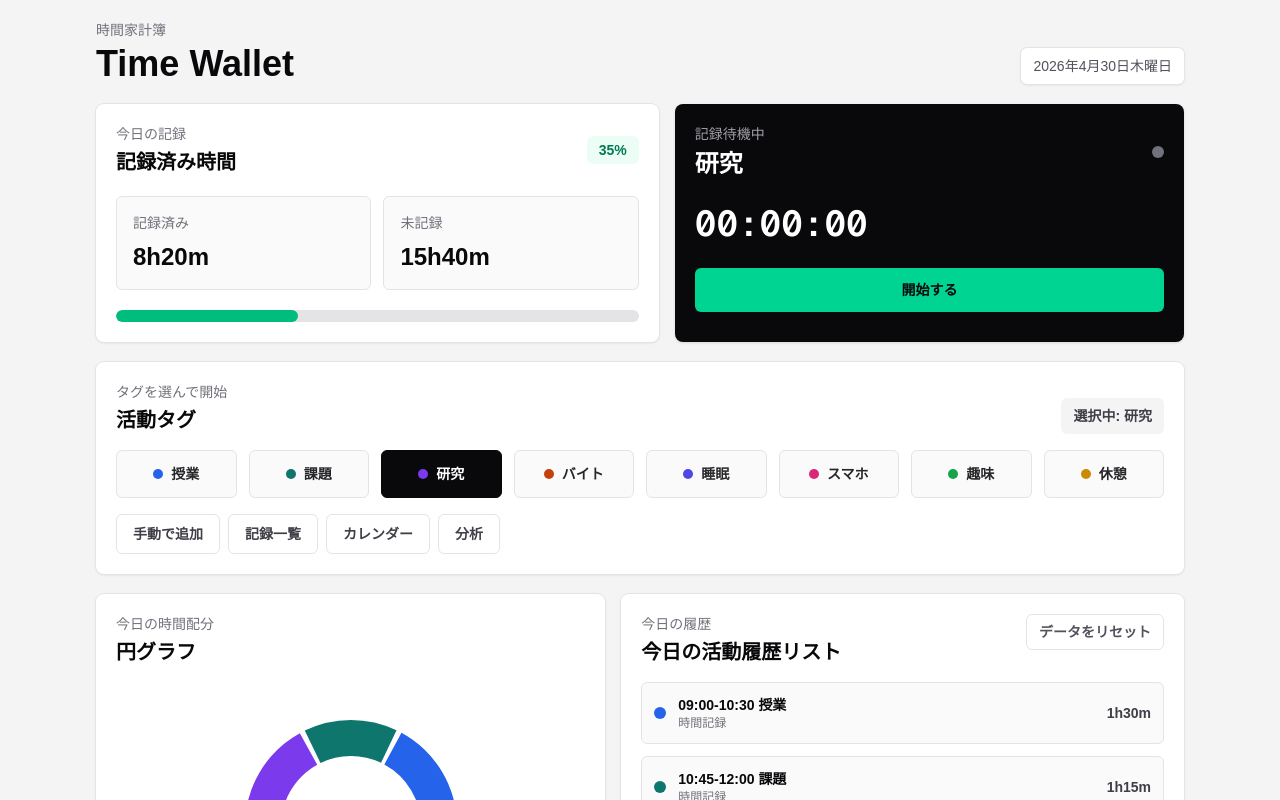
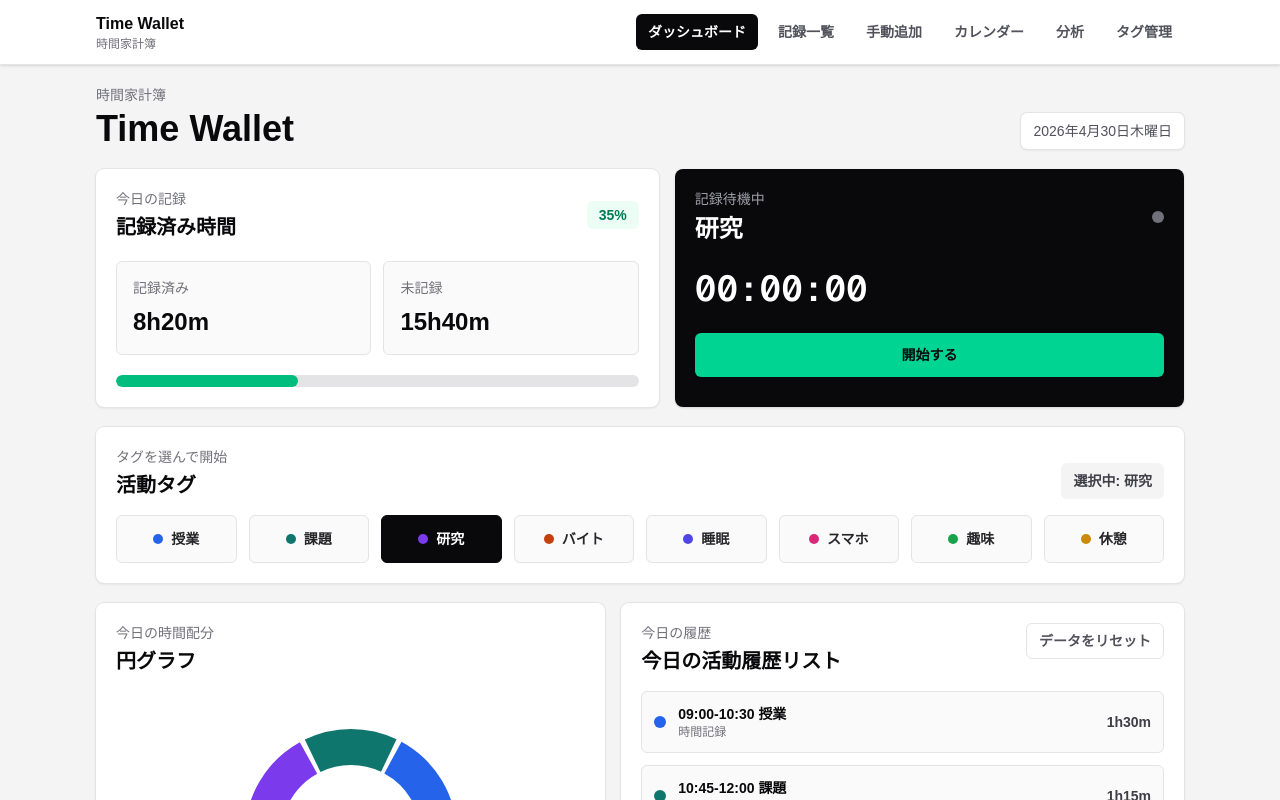
Before and after one commit to tomio-h/time_management_application, a Next.js app: page /dashboard in a window 1280 px wide. Shown: the top 800 px of the page. Built offline with nearby package versions, Linux system fonts and the light colour scheme.

Commit message:
Add shared navigation

```diff
--- a/app/analytics/page.tsx
+++ b/app/analytics/page.tsx
@@ -1,6 +1,5 @@
 "use client";
 
-import Link from "next/link";
 import { useEffect, useMemo, useState } from "react";
 import {
   Bar,
@@ -300,20 +299,6 @@ export default function AnalyticsPage() {
               分析
             </h1>
           </div>
-          <div className="flex flex-col gap-2 sm:flex-row">
-            <Link
-              href="/dashboard"
-              className="rounded-md bg-zinc-950 px-3 py-2 text-center text-sm font-semibold text-white shadow-sm transition-colors hover:bg-zinc-800"
-            >
-              ダッシュボードへ
-            </Link>
-            <Link
-              href="/calendar"
-              className="rounded-md bg-white px-3 py-2 text-center text-sm font-semibold text-zinc-700 shadow-sm ring-1 ring-zinc-200 transition-colors hover:bg-zinc-50"
-            >
-              カレンダーへ
-            </Link>
-          </div>
         </header>
 
         <section className="rounded-lg bg-white p-5 shadow-sm ring-1 ring-zinc-200">
--- a/app/calendar/page.tsx
+++ b/app/calendar/page.tsx
@@ -1,6 +1,5 @@
 "use client";
 
-import Link from "next/link";
 import { useEffect, useMemo, useState } from "react";
 import {
   attachTagIdsToRecords,
@@ -214,26 +213,6 @@ export default function CalendarPage() {
               カレンダー
             </h1>
           </div>
-          <div className="flex flex-col gap-2 sm:flex-row">
-            <Link
-              href="/records"
-              className="rounded-md bg-zinc-950 px-3 py-2 text-center text-sm font-semibold text-white shadow-sm transition-colors hover:bg-zinc-800"
-            >
-              記録一覧
-            </Link>
-            <Link
-              href="/dashboard"
-              className="rounded-md bg-white px-3 py-2 text-center text-sm font-semibold text-zinc-700 shadow-sm ring-1 ring-zinc-200 transition-colors hover:bg-zinc-50"
-            >
-              ダッシュボードへ
-            </Link>
-            <Link
-              href="/analytics"
-              className="rounded-md bg-white px-3 py-2 text-center text-sm font-semibold text-zinc-700 shadow-sm ring-1 ring-zinc-200 transition-colors hover:bg-zinc-50"
-            >
-              分析
-            </Link>
-          </div>
         </header>
 
         <section className="rounded-lg bg-white p-5 shadow-sm ring-1 ring-zinc-200">
--- /dev/null
+++ b/app/components/app-navigation.tsx
@@ -0,0 +1,119 @@
+"use client";
+
+import Link from "next/link";
+import { usePathname } from "next/navigation";
+
+type NavigationItem = {
+  href: string;
+  label: string;
+  isActive: (pathname: string) => boolean;
+};
+
+const navigationItems: NavigationItem[] = [
+  {
+    href: "/dashboard",
+    label: "ダッシュボード",
+    isActive: (pathname) => pathname === "/dashboard",
+  },
+  {
+    href: "/records",
+    label: "記録一覧",
+    isActive: (pathname) => pathname === "/records",
+  },
+  {
+    href: "/records/new",
+    label: "手動追加",
+    isActive: (pathname) => pathname === "/records/new",
+  },
+  {
+    href: "/calendar",
+    label: "カレンダー",
+    isActive: (pathname) => pathname === "/calendar",
+  },
+  {
+    href: "/analytics",
+    label: "分析",
+    isActive: (pathname) => pathname === "/analytics",
+  },
+  {
+    href: "/tags",
+    label: "タグ管理",
+    isActive: (pathname) => pathname === "/tags",
+  },
+];
+
+function getLinkClassName(isActive: boolean) {
+  return `flex h-9 items-center justify-center rounded-md px-3 text-sm font-semibold transition-colors ${
+    isActive
+      ? "bg-zinc-950 text-white"
+      : "text-zinc-600 hover:bg-zinc-100 hover:text-zinc-950"
+  }`;
+}
+
+function getMobileLinkClassName(isActive: boolean) {
+  return `flex h-10 items-center justify-center rounded-md px-2 text-xs font-semibold transition-colors ${
+    isActive
+      ? "bg-zinc-950 text-white"
+      : "bg-zinc-50 text-zinc-600 hover:bg-zinc-100 hover:text-zinc-950"
+  }`;
+}
+
+export function AppNavigation() {
+  const pathname = usePathname() ?? "";
+
+  return (
+    <>
+      <nav
+        aria-label="主要画面"
+        className="sticky top-0 z-40 hidden border-b border-zinc-200 bg-white/95 shadow-sm backdrop-blur sm:block"
+      >
+        <div className="mx-auto flex w-full max-w-6xl items-center justify-between gap-4 px-6 py-3 lg:px-8">
+          <Link href="/dashboard" className="flex flex-col">
+            <span className="text-base font-semibold text-zinc-950">
+              Time Wallet
+            </span>
+            <span className="text-xs font-medium text-zinc-500">時間家計簿</span>
+          </Link>
+          <div className="flex flex-wrap justify-end gap-2">
+            {navigationItems.map((item) => {
+              const isActive = item.isActive(pathname);
+
+              return (
+                <Link
+                  key={item.href}
+                  href={item.href}
+                  aria-current={isActive ? "page" : undefined}
+                  className={getLinkClassName(isActive)}
+                >
+                  {item.label}
+                </Link>
+              );
+            })}
+          </div>
+        </div>
+      </nav>
+
+      <nav
+        aria-label="主要画面"
+        className="fixed inset-x-0 bottom-0 z-50 border-t border-zinc-200 bg-white/95 px-2 py-2 shadow-[0_-8px_24px_rgba(24,24,27,0.08)] backdrop-blur sm:hidden"
+      >
+        <div className="grid grid-cols-3 gap-1">
+          {navigationItems.map((item) => {
+            const isActive = item.isActive(pathname);
+
+            return (
+              <Link
+                key={item.href}
+                href={item.href}
+                aria-current={isActive ? "page" : undefined}
+                className={getMobileLinkClassName(isActive)}
+              >
+                {item.label}
+              </Link>
+            );
+          })}
+        </div>
+      </nav>
+    </>
+  );
+}
--- a/app/dashboard/page.tsx
+++ b/app/dashboard/page.tsx
@@ -1,6 +1,5 @@
 "use client";
 
-import Link from "next/link";
 import { useEffect, useMemo, useState } from "react";
 import {
   Cell,
@@ -422,32 +421,6 @@ export default function DashboardPage() {
               活動タグがありません。/tags でタグを追加してください。
             </p>
           ) : null}
-          <div className="mt-4 flex flex-col gap-2 sm:flex-row">
-            <Link
-              href="/records/new"
-              className="inline-flex h-10 items-center justify-center rounded-md border border-zinc-200 bg-white px-4 text-sm font-semibold text-zinc-700 transition-colors hover:border-zinc-300 hover:bg-zinc-50"
-            >
-              手動で追加
-            </Link>
-            <Link
-              href="/records"
-              className="inline-flex h-10 items-center justify-center rounded-md border border-zinc-200 bg-white px-4 text-sm font-semibold text-zinc-700 transition-colors hover:border-zinc-300 hover:bg-zinc-50"
-            >
-              記録一覧
-            </Link>
-            <Link
-              href="/calendar"
-              className="inline-flex h-10 items-center justify-center rounded-md border border-zinc-200 bg-white px-4 text-sm font-semibold text-zinc-700 transition-colors hover:border-zinc-300 hover:bg-zinc-50"
-            >
-              カレンダー
-            </Link>
-            <Link
-              href="/analytics"
-              className="inline-flex h-10 items-center justify-center rounded-md border border-zinc-200 bg-white px-4 text-sm font-semibold text-zinc-700 transition-colors hover:border-zinc-300 hover:bg-zinc-50"
-            >
-              分析
-            </Link>
-          </div>
         </section>
 
         <section className="grid gap-4 lg:grid-cols-[0.95fr_1.05fr]">
--- a/app/layout.tsx
+++ b/app/layout.tsx
@@ -1,5 +1,6 @@
 import type { Metadata } from "next";
 import { Geist, Geist_Mono } from "next/font/google";
+import { AppNavigation } from "./components/app-navigation";
 import "./globals.css";
 
 const geistSans = Geist({
@@ -27,7 +28,10 @@ export default function RootLayout({
       lang="en"
       className={`${geistSans.variable} ${geistMono.variable} h-full antialiased`}
     >
-      <body className="min-h-full flex flex-col">{children}</body>
+      <body className="min-h-full flex flex-col">
+        <AppNavigation />
+        <div className="flex-1 pb-28 sm:pb-0">{children}</div>
+      </body>
     </html>
   );
 }
--- a/app/records/new/page.tsx
+++ b/app/records/new/page.tsx
@@ -1,6 +1,5 @@
 "use client";
 
-import Link from "next/link";
 import { useRouter } from "next/navigation";
 import { type FormEvent, useEffect, useMemo, useState } from "react";
 import {
@@ -153,20 +152,6 @@ export default function NewRecordPage() {
               手動記録追加
             </h1>
           </div>
-          <div className="flex flex-col gap-2 sm:flex-row">
-            <Link
-              href="/records"
-              className="rounded-md bg-zinc-950 px-3 py-2 text-center text-sm font-semibold text-white shadow-sm transition-colors hover:bg-zinc-800"
-            >
-              記録一覧
-            </Link>
-            <Link
-              href="/dashboard"
-              className="rounded-md bg-white px-3 py-2 text-center text-sm font-semibold text-zinc-700 shadow-sm ring-1 ring-zinc-200 transition-colors hover:bg-zinc-50"
-            >
-              ダッシュボードへ
-            </Link>
-          </div>
         </header>
 
         <section className="rounded-lg bg-white p-5 shadow-sm ring-1 ring-zinc-200">
--- a/app/records/page.tsx
+++ b/app/records/page.tsx
@@ -1,6 +1,5 @@
 "use client";
 
-import Link from "next/link";
 import { useEffect, useMemo, useState } from "react";
 import {
   attachTagIdsToRecords,
@@ -273,26 +272,6 @@ export default function RecordsPage() {
               記録一覧
             </h1>
           </div>
-          <div className="flex flex-col gap-2 sm:flex-row">
-            <Link
-              href="/records/new"
-              className="rounded-md bg-zinc-950 px-3 py-2 text-center text-sm font-semibold text-white shadow-sm transition-colors hover:bg-zinc-800"
-            >
-              手動で追加
-            </Link>
-            <Link
-              href="/dashboard"
-              className="rounded-md bg-white px-3 py-2 text-center text-sm font-semibold text-zinc-700 shadow-sm ring-1 ring-zinc-200 transition-colors hover:bg-zinc-50"
-            >
-              ダッシュボードへ
-            </Link>
-            <Link
-              href="/calendar"
-              className="rounded-md bg-white px-3 py-2 text-center text-sm font-semibold text-zinc-700 shadow-sm ring-1 ring-zinc-200 transition-colors hover:bg-zinc-50"
-            >
-              カレンダー
-            </Link>
-          </div>
         </header>
 
         <section className="rounded-lg bg-white p-5 shadow-sm ring-1 ring-zinc-200">
--- a/app/tags/page.tsx
+++ b/app/tags/page.tsx
@@ -1,6 +1,5 @@
 "use client";
 
-import Link from "next/link";
 import { type FormEvent, useEffect, useMemo, useState } from "react";
 import {
   createActivityTag,
@@ -214,12 +213,6 @@ export default function TagsPage() {
               活動タグ管理
             </h1>
           </div>
-          <Link
-            href="/dashboard"
-            className="rounded-md bg-white px-3 py-2 text-sm font-semibold text-zinc-700 shadow-sm ring-1 ring-zinc-200 transition-colors hover:bg-zinc-50"
-          >
-            ダッシュボードへ
-          </Link>
         </header>
 
         <section className="rounded-lg bg-white p-5 shadow-sm ring-1 ring-zinc-200">
```
